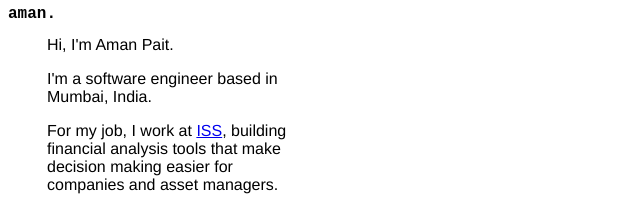
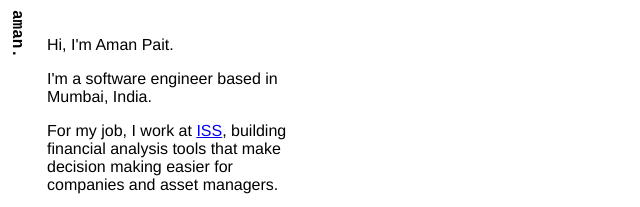
Before and after one commit to illseption/website-v_1, a Gatsby site: page / in a window 1280 px wide. Shown: the top 207 px of the page, 0-640 px from the left. Built offline with nearby package versions, Linux system fonts and the light colour scheme; Gatsby itself is replaced by a stand-in of ours.

Commit message:
vertical text

```diff
--- a/src/styles/index.scss
+++ b/src/styles/index.scss
@@ -19,9 +19,10 @@
 
   .text-container {
     display: flex;
-    padding-top: 5px;
+    padding-top: 10px;
     align-items: center;
     font-family: 'Courier New', Courier, monospace;
     font-weight: bold;
+    writing-mode: vertical-lr;
   }
 }
```
